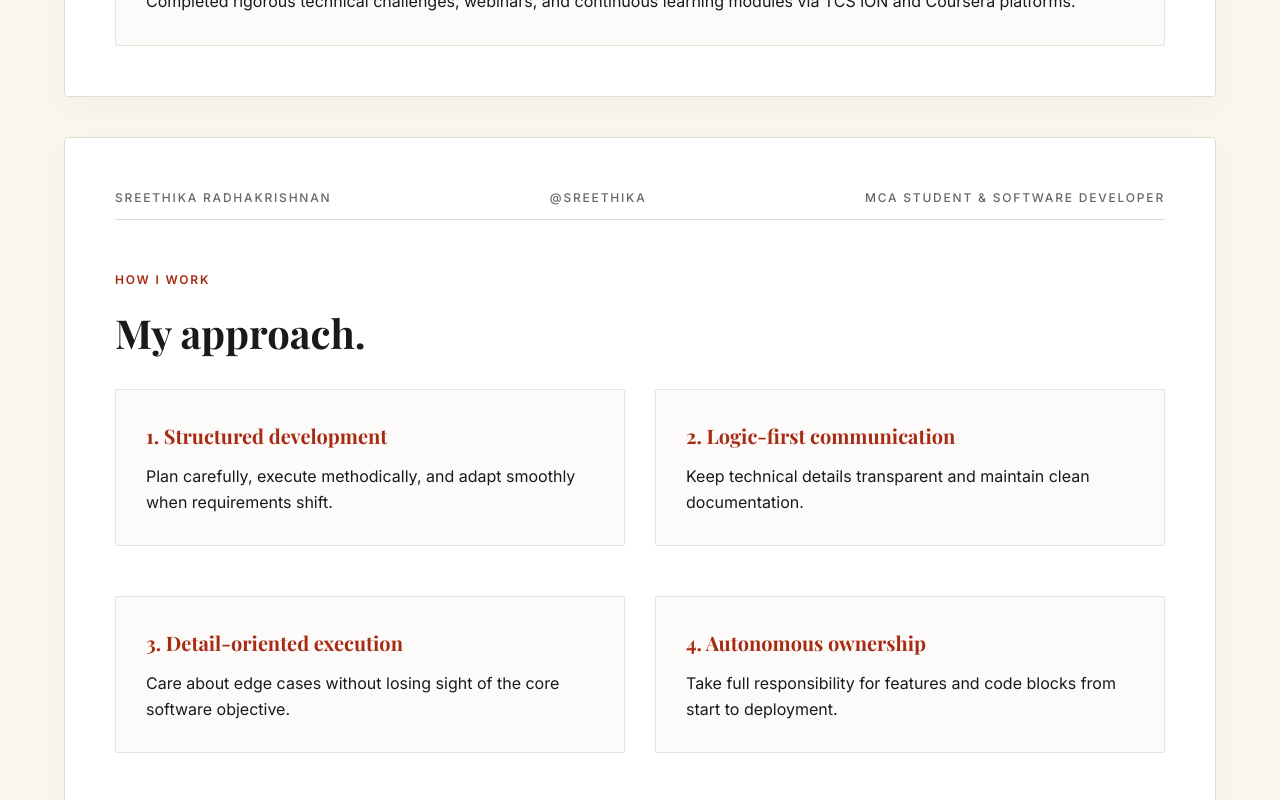
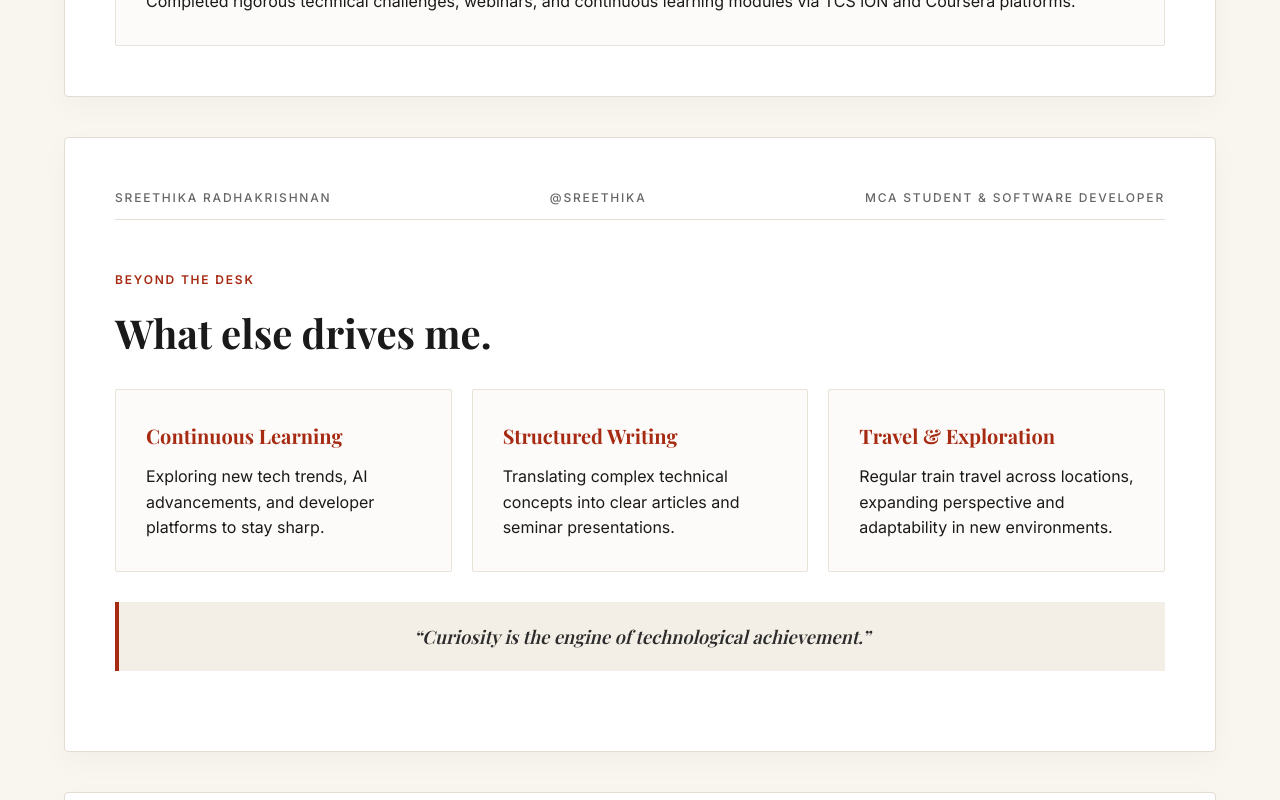
Before and after one commit to Sr-2525/Portfolio, a React app: page / in a window 1280 px wide. Shown: the part 5060-5860 px from the top of the page. Built offline with nearby package versions, Linux system fonts and the light colour scheme; the HTML template or start-up script is replaced by a standard one; a web font is replaced by a local one.

Commit message:
Removed Approach section from presentation deck

```diff
--- a/src/App.jsx
+++ b/src/App.jsx
@@ -5,7 +5,6 @@ import Skills from './components/Skills'
 import Strengths from './components/Strengths'
 import Projects from './components/Projects'
 import Achievements from './components/Achievements'
-import Approach from './components/Approach'
 import Beyond from './components/Beyond'
 import Goals from './components/Goals'
 import Contact from './components/Contact'
@@ -20,7 +19,6 @@ function App() {
       <Strengths />
       <Projects />
       <Achievements />
-      <Approach />
       <Beyond />
       <Goals />
       <Contact />
--- a/src/components/Approach.jsx
+++ /dev/null
@@ -1,31 +0,0 @@
-import TopHeader from './TopHeader'
-
-function Approach() {
-  return (
-    <section className="slide-section">
-      <TopHeader />
-      <div className="section-tracker">HOW I WORK</div>
-      <h2 className="main-heading">My approach.</h2>
-
-      <div className="grid-2">
-        <div className="editorial-card">
-          <h3>1. Structured development</h3>
-          <p>Plan carefully, execute methodically, and adapt smoothly when requirements shift.</p>
-        </div>
-        <div className="editorial-card">
-          <h3>2. Logic-first communication</h3>
-          <p>Keep technical details transparent and maintain clean documentation.</p>
-        </div>
-        <div className="editorial-card" style={{ marginTop: '20px' }}>
-          <h3>3. Detail-oriented execution</h3>
-          <p>Care about edge cases without losing sight of the core software objective.</p>
-        </div>
-        <div className="editorial-card" style={{ marginTop: '20px' }}>
-          <h3>4. Autonomous ownership</h3>
-          <p>Take full responsibility for features and code blocks from start to deployment.</p>
-        </div>
-      </div>
-    </section>
-  )
-}
-export default Approach
```
